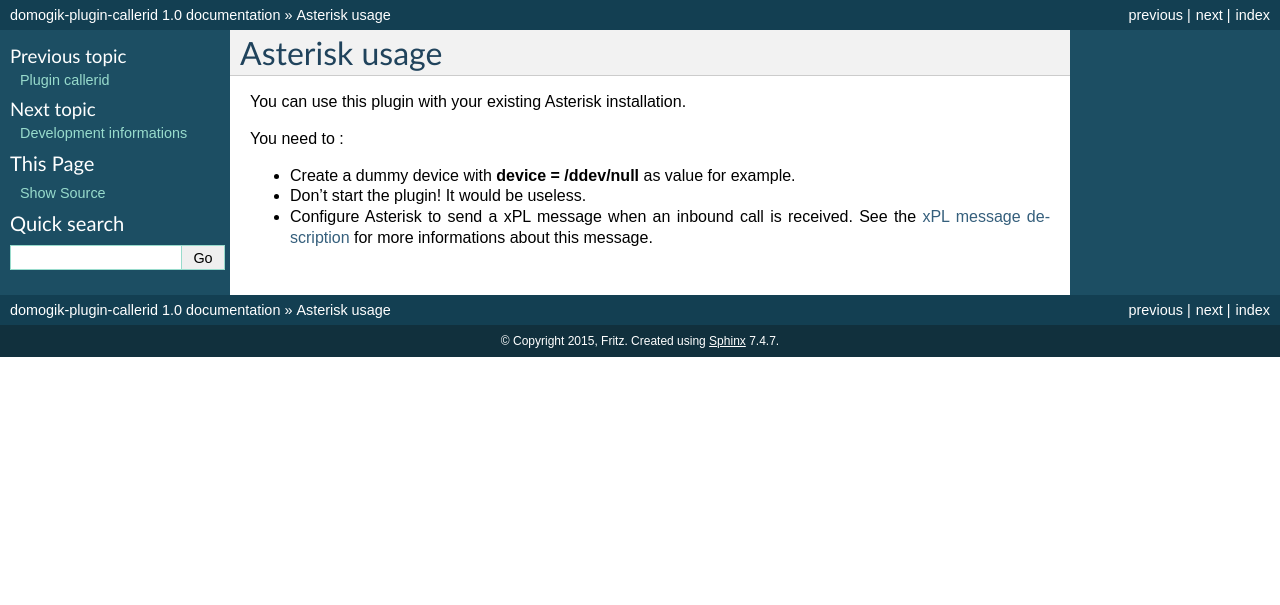
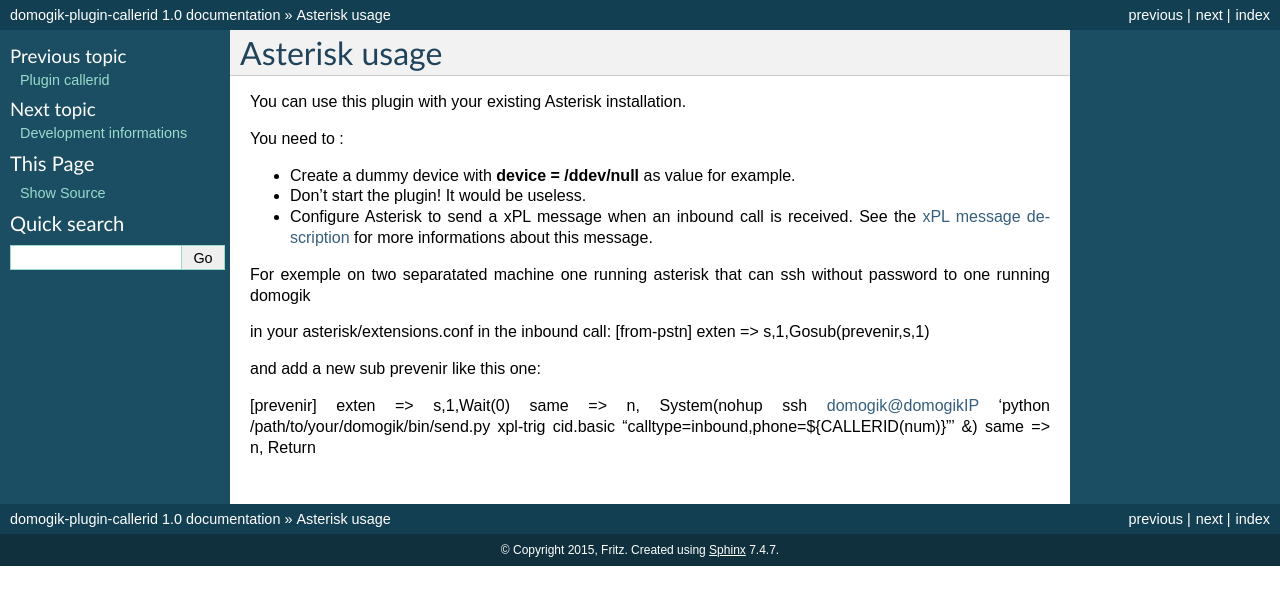
Before and after one commit to fritz-smh/domogik-plugin-callerid, a Sphinx documentation site: the page built from docs/asterisk.txt, in a window 1280 px wide. Shown: the top 605 px of the page. Built offline with Sphinx 7.4.7, drawn with Linux system fonts in a browser that asks for light colours.

Commit message:
Update asterisk.txt
To be refactor but that's the way to do it.

```diff
--- a/docs/asterisk.txt
+++ b/docs/asterisk.txt
@@ -11,3 +11,16 @@ You need to :
 * Create a dummy device with **device = /ddev/null** as value for example.
 * Don't start the plugin! It would be useless.
 * Configure Asterisk to send a xPL message when an inbound call is received. See the :doc:`xPL message description </dev>` for more informations about this message.
+
+For exemple on two separatated machine one running asterisk that can ssh without password to one running domogik
+
+in your asterisk/extensions.conf in the inbound call:
+[from-pstn]
+exten => s,1,Gosub(prevenir,s,1)
+
+and add a new sub prevenir like this one:
+
+[prevenir]
+exten => s,1,Wait(0)
+same => n, System(nohup ssh domogik@domogikIP 'python /path/to/your/domogik/bin/send.py xpl-trig cid.basic "calltype=inbound,phone=${CALLERID(num)}"' &)
+same => n, Return
```
